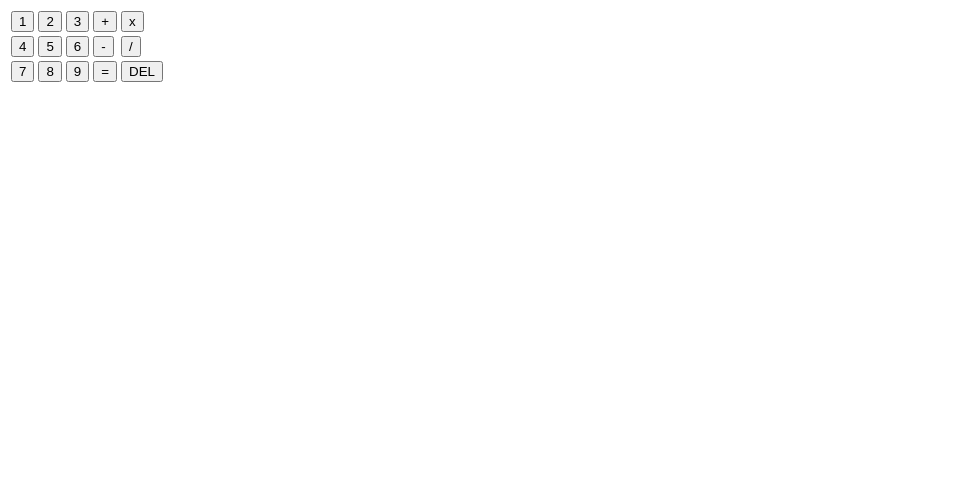
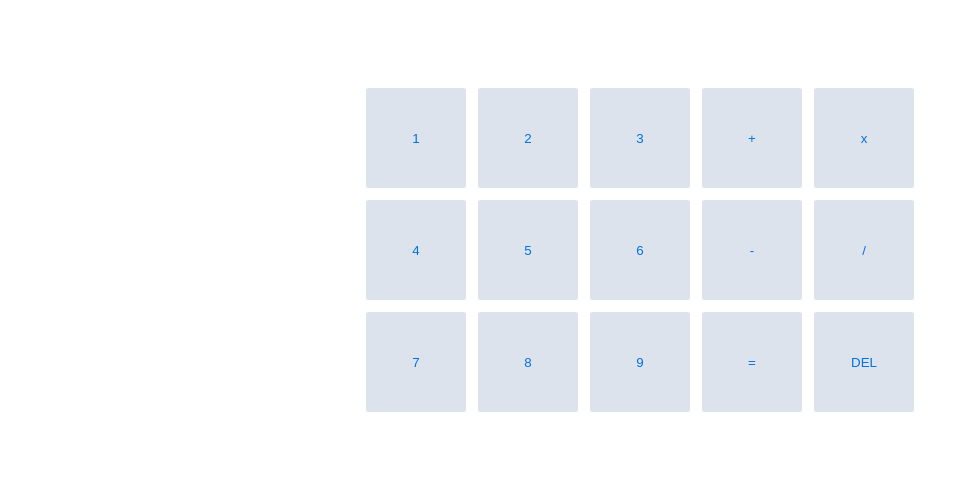
Before and after one commit to GeyserVelasquez/Calculadora, a plain HTML site: page index.html in a window 1280 px wide. Shown: the whole page, without its empty margins (0-966 px from the left). Drawn offline with Linux system fonts and the light colour scheme; files whose address does not match are found by name.

Commit message:
Update index.html

```diff
--- a/index.html
+++ b/index.html
@@ -4,7 +4,7 @@
     <meta charset="UTF-8">
     <meta name="viewport" content="width=device-width, initial-scale=1.0">
     <title>Sodoku</title>
-    <link rel="stylesheet" href="style\style copy.css">
+    <link rel="stylesheet" href="style\style.css">
 </head>
 <body>
     <table class="matriz">
```
